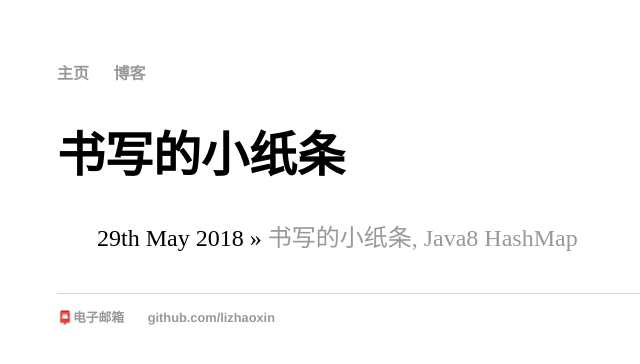
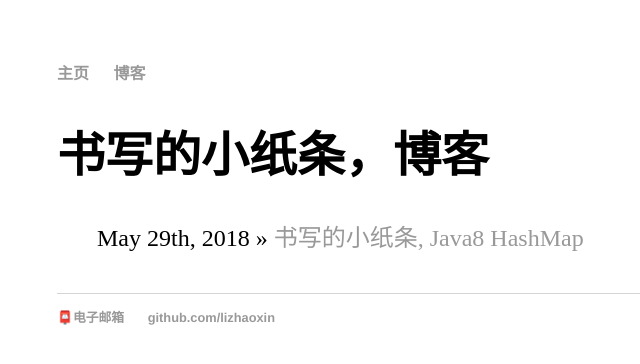
Before and after one commit to lizhaoxin/lizhaoxin.github.io, a Jekyll site: the page built from blog/index.html, in a window 1280 px wide. Shown: the top 364 px of the page, without its empty margins (135-775 px from the left). Built offline with Jekyll 4.4.1, drawn with Linux system fonts in a browser that asks for light colours.

Commit message:
Update index.html

```diff
--- a/blog/index.html
+++ b/blog/index.html
@@ -1,10 +1,10 @@
 ---
 layout: default
-title: 书写的小纸条
+title: 书写的小纸条，博客
 ---
 	<h1>{{ page.title }}</h1>
 	<ul class="posts">
 
 	  {% for post in site.posts %}
-	    <li><span>{{ post.date | date_to_string: "ordinal", "ZH"  }}</span> » <a href="{{ post.url }}" title="{{ post.title }}">{{ post.title }}</a></li>
+	    <li><span>{{ post.date | date_to_string: "ordinal", "US"  }}</span> » <a href="{{ post.url }}" title="{{ post.title }}">{{ post.title }}</a></li>
 	  {% endfor %}
```
